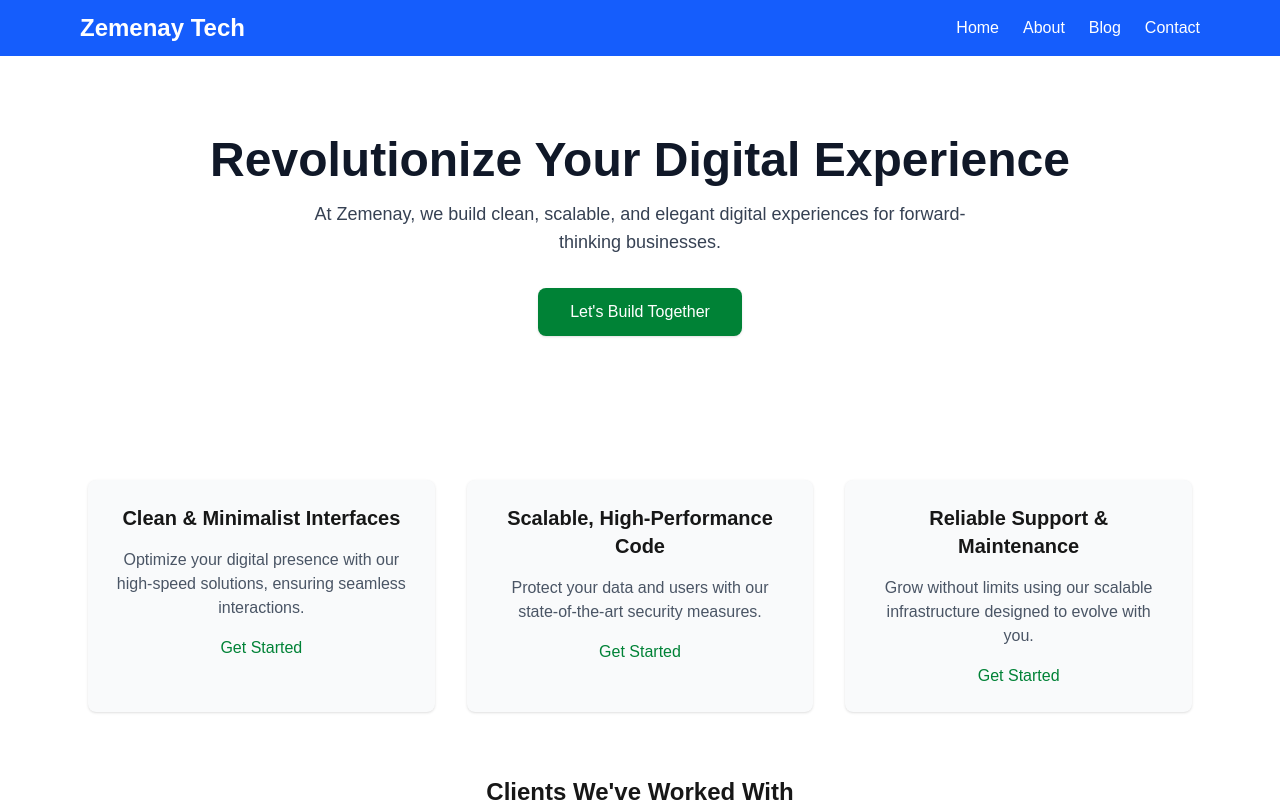
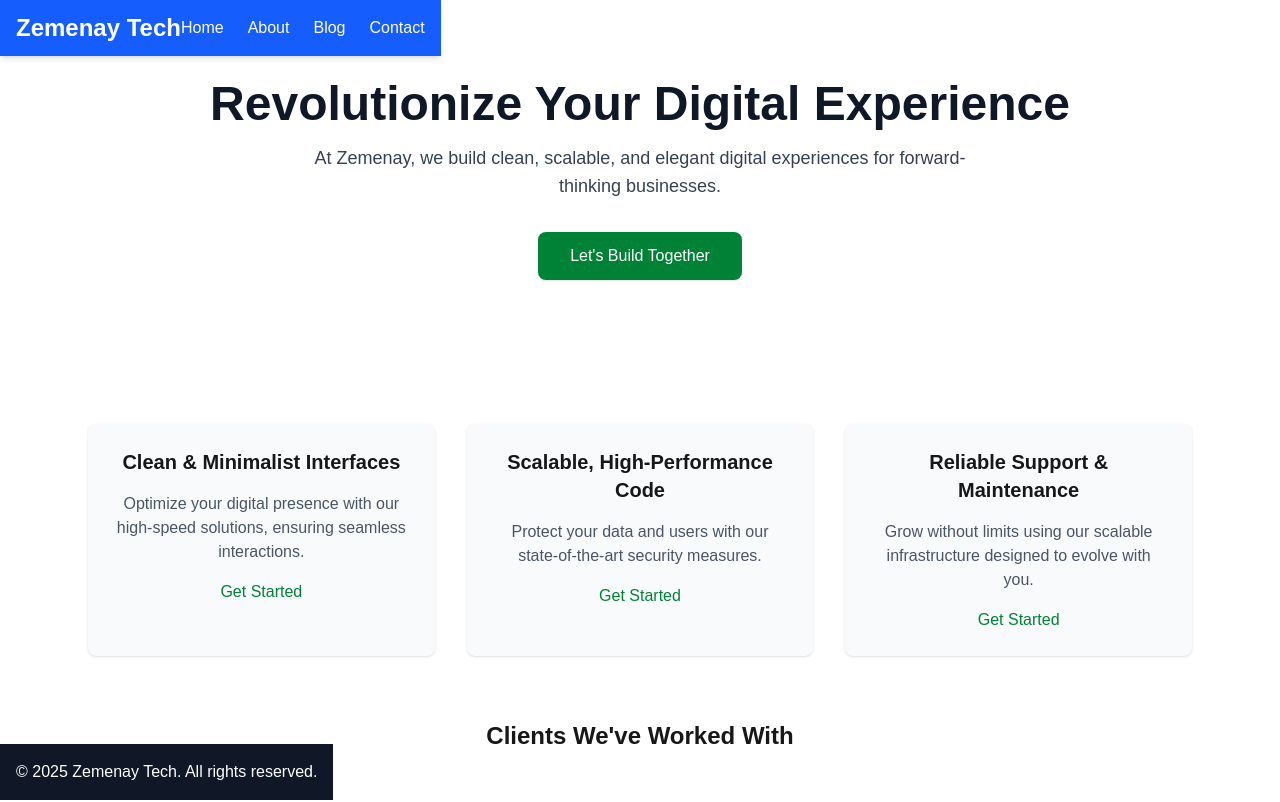
Before and after one commit to Yohannis10/Avocado-Blog, a Next.js app: page / in a window 1280 px wide. Shown: the top 802 px of the page. Built offline with nearby package versions, Linux system fonts and the light colour scheme.

Commit message:
modify previous

```diff
--- a/app/components/Navbar.tsx
+++ b/app/components/Navbar.tsx
@@ -3,7 +3,7 @@ import Link from "next/link";
 import React from "react";
 
 const Navbar: React.FC = () => (
-  <nav className="bg-blue-600 text-white shadow-md">
+  <nav className="bg-blue-600 text-white shadow-md fixed top-0 left-0">
     <div className="max-w-6xl mx-auto px-4 py-3 flex justify-between items-center">
       <Link href="/" className="text-2xl font-bold">
         Zemenay Tech
--- a/app/layout.tsx
+++ b/app/layout.tsx
@@ -36,7 +36,7 @@ export default function RootLayout({
 
         <main>{children}</main>
 
-        <footer className="p-4 bg-gray-900 text-white text-center">
+        <footer className="p-4 bg-gray-900 text-white text-center fixed bottom-0 width-full">
           © {new Date().getFullYear()} Zemenay Tech. All rights reserved.
         </footer>
       </body>
```
